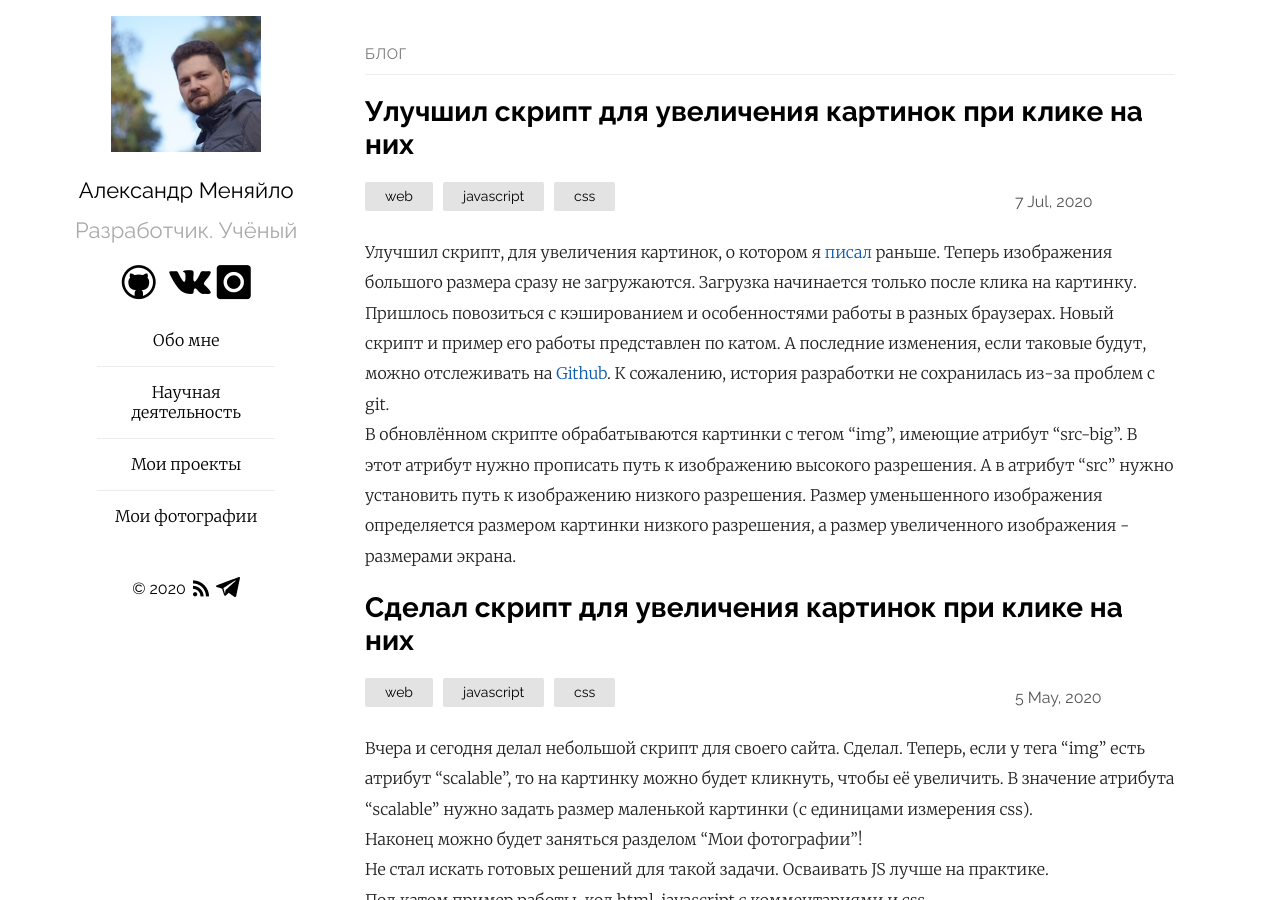
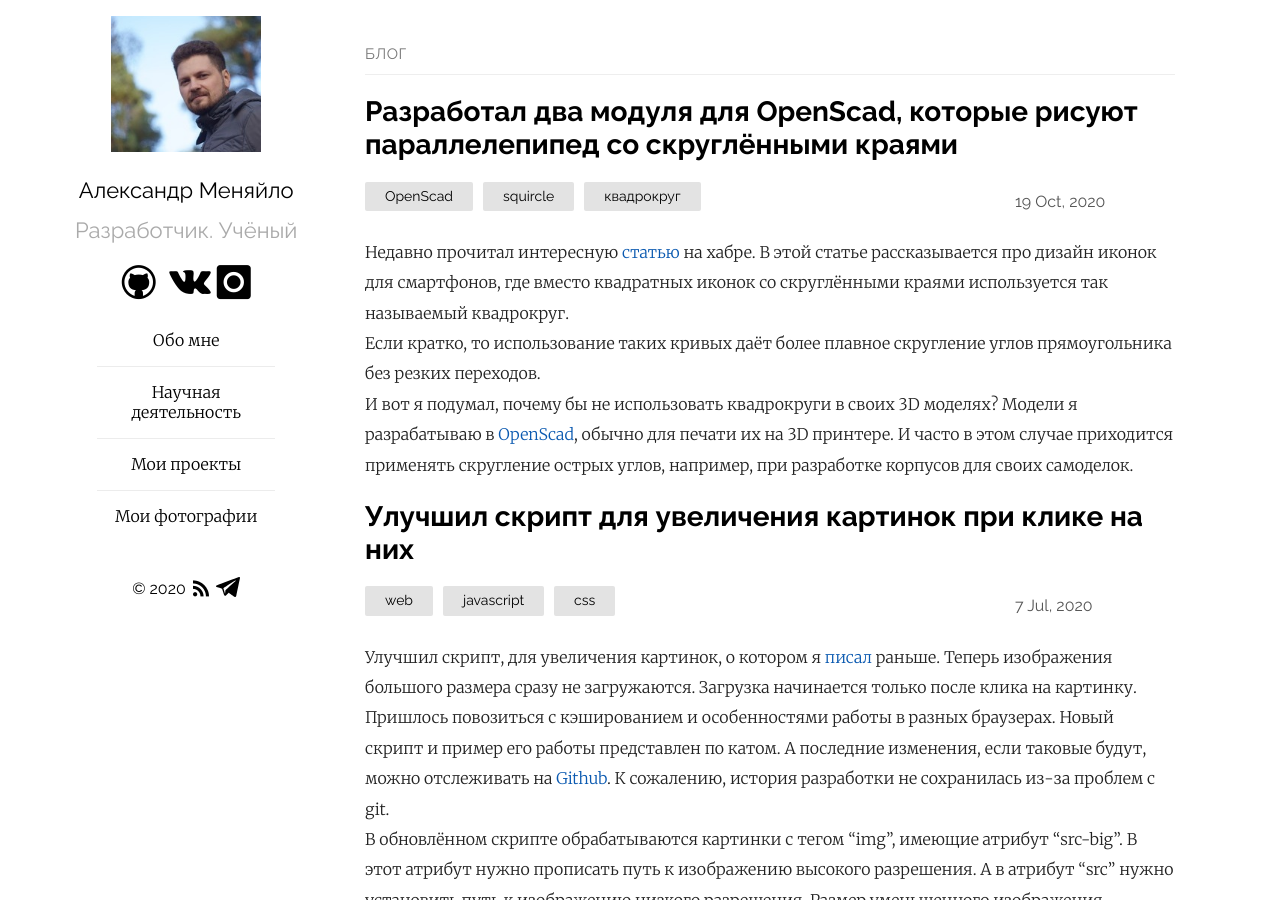
Before and after one commit to Mendeo/mendeo.github.io, a Jekyll site: the page built from index.md, in a window 1280 px wide and 900 px high. Built offline with Jekyll 4.4.1, drawn with Linux system fonts in a browser that asks for light colours.

Commit message:
Убрал ненужный тег title из head.html, т.к. этот тег проставляется seo плагином. Добавил пост про квадрокруг.

```diff
--- a/_includes/head.html
+++ b/_includes/head.html
@@ -3,7 +3,6 @@
 <meta http-equiv="X-UA-Compatible" content="ie=edge">
 <link href="https://fonts.googleapis.com/css?family=Merriweather:300|Raleway:400,700" rel="stylesheet">
 <link rel="stylesheet" href="{{ "/assets/css/style.css" | relative_url }}">
-<title>{{ page.title | default: site.title }}</title>
 {% seo %}
 
 <!-- Yandex.Metrika counter -->
--- /dev/null
+++ b/_posts/2020-09-07-squircle-openscad.md
@@ -0,0 +1,30 @@
+---
+layout: post
+title: Разработал два модуля для OpenScad, которые рисуют параллелепипед со скруглёнными краями
+date: 2020-10-19 12:40:00 +03
+modified: 2020-10-19 12:40:00 +03
+categories: OpenScad
+tags: [OpenScad, squircle, квадрокруг]
+excerpt_separator: <a name="cut"></a>
+links_in_new_tab: true
+has_scalable_images: true
+---
+
+Недавно прочитал интересную [статью](https://habr.com/ru/company/droider/blog/517298/) на хабре. В этой статье рассказывается про дизайн иконок для смартфонов, где вместо квадратных иконок со скруглёнными краями используется так называемый квадрокруг.
+Если кратко, то использование таких кривых даёт более плавное скругление углов прямоугольника без резких переходов.
+И вот я подумал, почему бы не использовать квадрокруги в своих 3D моделях? Модели я разрабатываю в [OpenScad](https://www.openscad.org/), обычно для печати их на 3D принтере. И часто в этом случае приходится применять скругление острых углов, например, при разработке корпусов для своих самоделок.
+<a name="cut"></a>
+Квадрокруг - это особая фигура, которая формируется кривой, сооветствующей уравнению
+![equation](https://i.upmath.me/svg/%5Cleft%7Cx%5Cover%20a%5Cright%7C%5En%2B%5Cleft%7Cy%5Cover%20b%5Cright%7C%5En%3D1.)
+Где a - длина по оси X, b - длина по оси Y, n - параметр, отвечающий за степень скругления.
+Более подробно про квадрокруг можно прочитать в [этой](https://habr.com/ru/company/droider/blog/517298/) статье на хабре или на [Википедии](https://en.wikipedia.org/wiki/Squircle) (анг.).
+При этом удобно регулировать степень скругления, изменяя параметр n. Чем больше n - тем меньше степень скругления. Например, для n = 2 - будет элипс.
+В итоге разработал два модуля для OpenScad, которые рисуют параллелепипед со скруглёнными краями. Другими словами, это аналоги функции cube в OpenScad, только со скруглением.
+Представлено два модуля:
+* "roundedCube", который скругляет углы прямоугольника, лежащего в основании параллелепипеда, при помощи окружностей.
+* "squircleCube", где вместо прямоугольника в основании параллелепипеда используется "квадрокруг".
+
+Исходный код можно скачать с [GitHub](https://github.com/Mendeo/rounded_cube).
+На рисунке ниже можно увидеть отличие квадрата со скруглением от квадрокруга (кликабельно). Я постарался подобрать параметры так, чтобы обе фигуры были как можно близки друг к другу. Здесь, зелёным цветом показаны края скруглённого квадрата, а коричневый - это квадрокруг.
+Параметры квадрокруга: размер 100, а степень n в уравнении равна 5. Параметры скруглённого квадрата: размер 100, а радиус скругления 22.
+<img alt="Изображение квадрокруга" src-big="/assets/posts/squircle-openscad/big/model.png" src="/assets/posts/squircle-openscad/small/model.png">
```
Also changed, not shown: _posts/2020-05-05-script-uvelichenie-kartinok.md (+1 -1 lines), _posts/2020-07-07-script-uvelichenie-kartinok_novaya_versiya.md (+1 -1 lines), assets/posts/squircle-openscad/big/model.png (added), assets/posts/squircle-openscad/small/model.png (added).
